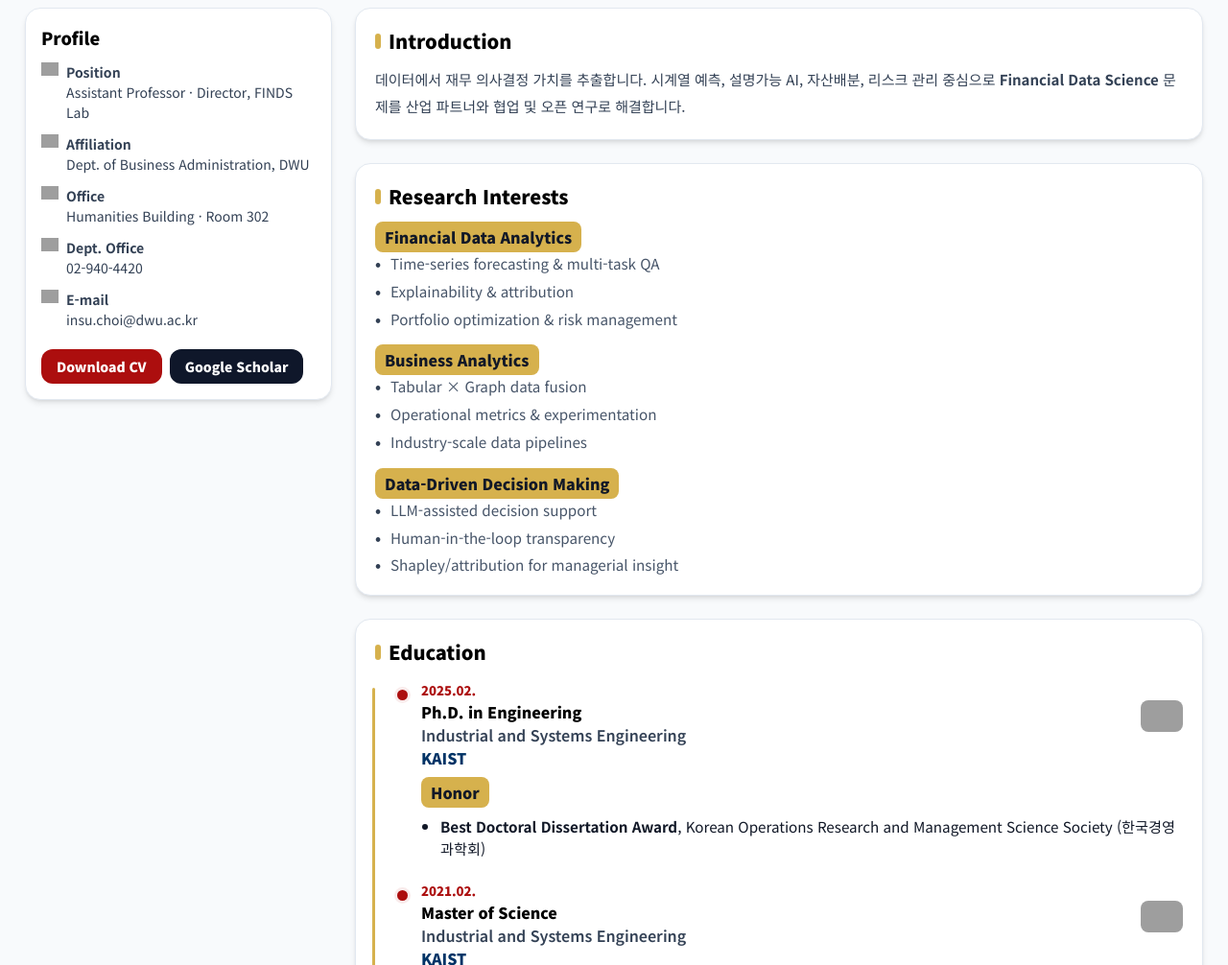
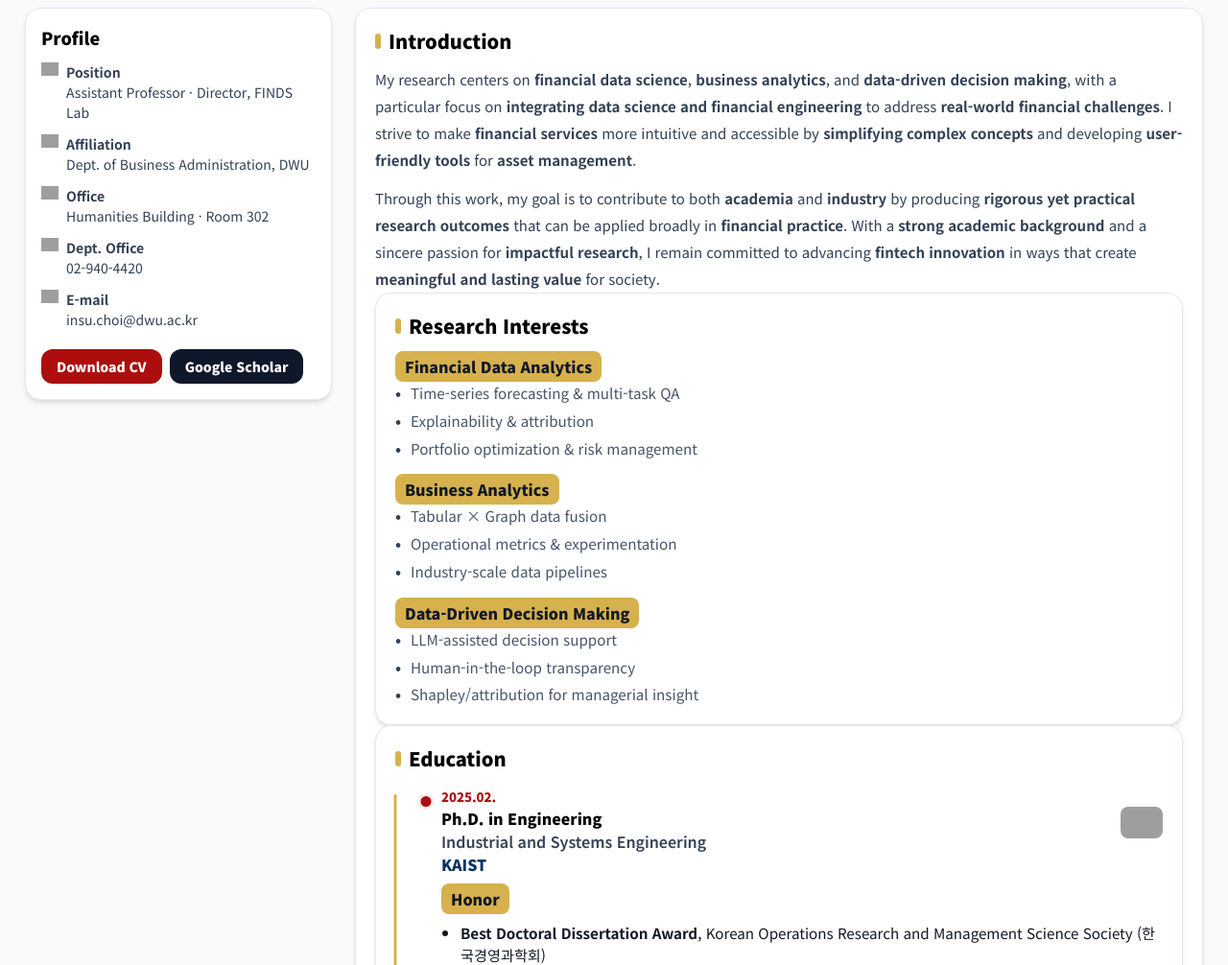
Before and after one commit to FinDS-Lab/site, a Jekyll site: the page built from members-director.html, in a window 1280 px wide and 1400 px high, scrolled down 636 px, cut to the strip 394-1400 px from the top of the window. Shown: the whole strip at 96% size. Built offline with Jekyll 4.4.1, drawn with Linux system fonts in a browser that asks for light colours; nearby versions of some CDN libraries; grey boxes are pictures that could not be loaded.

Commit message:
Update members-director.html

```diff
--- a/members-director.html
+++ b/members-director.html
@@ -6,18 +6,29 @@ permalink: /members-director.html
 
 <!-- 페이지 전용 보정 스타일 (타임라인/불릿/줄바꿈 + 이미지) -->
 <style>
-  /* 타임라인: 빨간 점 + 금색 라인(빨간 점 중앙 관통) */
+  /* ========== 타임라인: 금색 라인이 빨간 점 중앙을 관통하도록 ========== */
   .timeline{position:relative; padding-left:1.75rem;}
   .timeline::before{
-    content:""; position:absolute; left:-3.5px;
-    top:0.4rem; bottom:0.4rem; width:3px;
-    background:var(--gold, #d6b14d); border-radius:2px;
+    content:"";
+    position:absolute;
+    left:0;                 /* 기준축 0으로 통일 */
+    top:0.4rem; bottom:0.4rem;
+    width:3px;
+    background:var(--gold, #d6b14d);
+    border-radius:2px;
+    transform:translateX(-50%); /* 선의 중심을 축에 맞춤 */
   }
   .timeline > li{position:relative; margin-left:.25rem; padding-left:1rem;}
   .timeline > li::before{
-    content:""; position:absolute; left:-.56rem; top:.55rem;
-    width:11px; height:11px; background:var(--accent,#ac0e0e);
-    border-radius:9999px; box-shadow:0 0 0 3px rgba(172,14,14,.08);
+    content:"";
+    position:absolute;
+    left:0;                 /* 선과 같은 축 공유 */
+    top:.55rem;
+    width:11px; height:11px;
+    background:var(--accent,#ac0e0e);
+    border-radius:50%;
+    box-shadow:0 0 0 3px rgba(172,14,14,.08);
+    transform:translateX(-50%); /* 점을 선 중심과 정확히 정렬 */
   }
 
   /* Education 전용 (텍스트-로고 좌우) */
@@ -40,6 +51,9 @@ permalink: /members-director.html
 
   /* 이미지 CLS 최소화 (폭/높이 지정되어 있으면 브라우저가 자리 예약) */
   img[width][height]{height:auto}
+
+  /* 히어로 텍스트 간격 보정 */
+  .hero-sub{margin-top:.35rem;} /* 이름 밑 직함 간 살짝 띄우기 */
 </style>
 
 <!-- ===== Hero ===== -->
@@ -47,7 +61,6 @@ permalink: /members-director.html
   <div class="relative rounded-2xl overflow-hidden ring-1 ring-slate-200">
     <!-- webp 우선 + jpg 백업 + 반응형 -->
     <picture>
-      <!-- 작은 화면용 -->
       <source
         srcset="
           {{ '/assets/img/people/director-cover-800.webp'  | relative_url }} 800w,
@@ -90,7 +103,8 @@ permalink: /members-director.html
         <div class="text-white drop-shadow">
           <span class="inline-block px-2 py-1 rounded-full font-extrabold text-xs" style="background:#ac0e0e;">Director</span>
           <h1 class="mt-2 text-2xl md:text-3xl font-extrabold leading-tight">Insu Choi, Ph.D.</h1>
-          <p class="text-sm md:text-[15px] opacity-95">Assistant Professor, Dept. of Business Administration, Dongduk Woman's University</p>
+          <!-- 간격 살짝 추가: hero-sub -->
+          <p class="hero-sub text-sm md:text-[15px] opacity-95">Assistant Professor, Dept. of Business Administration, Dongduk Woman's University</p>
         </div>
       </div>
     </div>
@@ -140,10 +154,18 @@ permalink: /members-director.html
         <span class="inline-block w-1.5 h-4 rounded-full" style="background:#d6b14d"></span>Introduction
       </h2>
       <p class="mt-3 text-[15px] leading-7 text-slate-700">
-        데이터에서 재무 의사결정 가치를 추출합니다. 시계열 예측, 설명가능 AI, 자산배분, 리스크 관리 중심으로
-        <b>Financial Data Science</b> 문제를 산업 파트너와 협업 및 오픈 연구로 해결합니다.
+        My research centers on <b>financial data science</b>, <b>business analytics</b>, and <b>data-driven decision making</b>,
+        with a particular focus on <b>integrating data science and financial engineering</b> to address <b>real-world financial challenges</b>.
+        I strive to make <b>financial services</b> more intuitive and accessible by <b>simplifying complex concepts</b> and developing
+        <b>user-friendly tools</b> for <b>asset management</b>.
       </p>
-    </section>
+
+      <p class="mt-3 text-[15px] leading-7 text-slate-700">
+        Through this work, my goal is to contribute to both <b>academia</b> and <b>industry</b> by producing
+        <b>rigorous yet practical research outcomes</b> that can be applied broadly in <b>financial practice</b>.
+        With a <b>strong academic background</b> and a sincere passion for <b>impactful research</b>,
+        I remain committed to advancing <b>fintech innovation</b> in ways that create <b>meaningful and lasting value</b> for society.
+      </p>
 
     <!-- Research Interests -->
     <section class="bg-white border border-slate-200 rounded-2xl shadow-md p-5">
```
Lines whose indentation alone changed are shown as unchanged.
